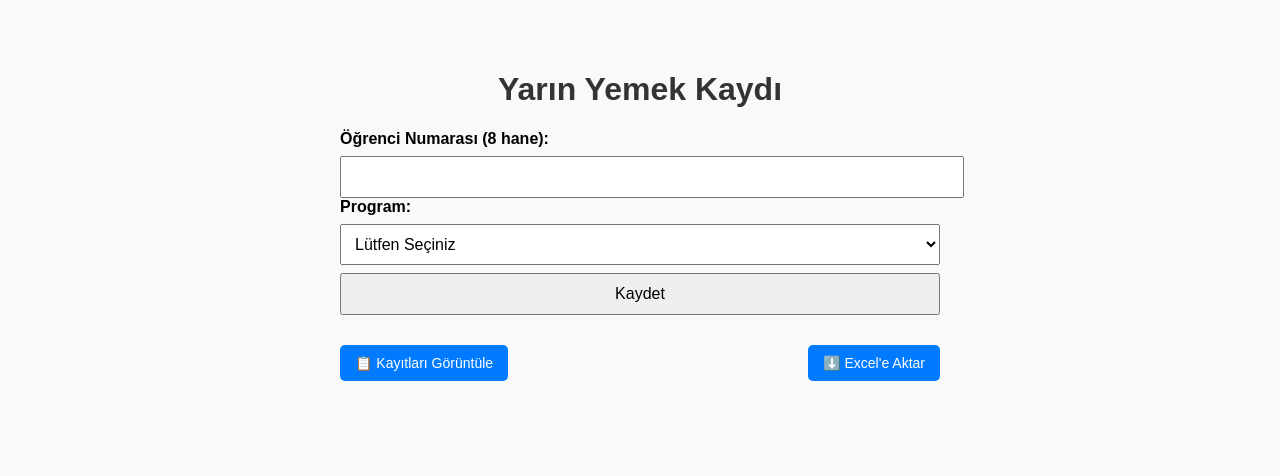
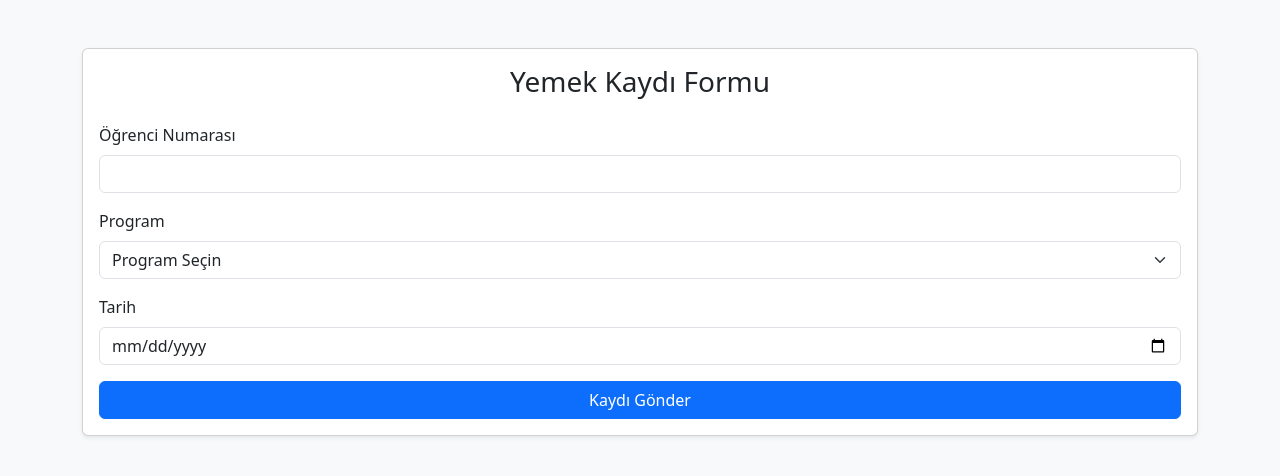
Before and after one commit to ydegerli123-ctrl/yemek-kayit, a Flask app: page / in a window 1280 px wide. Shown: the top 476 px of the page. Run offline with Flask 3, Linux system fonts and the light colour scheme.

Commit message:
Update index.html

```diff
--- a/templates/index.html
+++ b/templates/index.html
@@ -3,96 +3,48 @@
 <head>
     <meta charset="UTF-8">
     <title>Yemek Kaydı</title>
-    <style>
-        body {
-            font-family: Arial, sans-serif;
-            max-width: 600px;
-            margin: 30px auto;
-            padding: 20px;
-            background-color: #f9f9f9;
-        }
+    <meta name="viewport" content="width=device-width, initial-scale=1">
+    <link
+      href="https://cdn.jsdelivr.net/npm/bootstrap@5.3.2/dist/css/bootstrap.min.css"
+      rel="stylesheet"
+    >
+</head>
+<body class="bg-light">
 
-        h1 {
-            text-align: center;
-            color: #333;
-        }
+    <div class="container mt-5">
+        <div class="card shadow-sm">
+            <div class="card-body">
+                <h3 class="card-title mb-4 text-center">Yemek Kaydı Formu</h3>
 
-        label {
-            font-weight: bold;
-        }
+                {% if success %}
+                    <div class="alert alert-success" role="alert">
+                        Kayıt başarıyla alındı.
+                    </div>
+                {% endif %}
 
-        input, select, button {
-            width: 100%;
-            padding: 10px;
-            margin-top: 8px;
-            font-size: 16px;
-        }
+                <form method="POST" action="/">
+                    <div class="mb-3">
+                        <label for="student_id" class="form-label">Öğrenci Numarası</label>
+                        <input type="text" class="form-control" id="student_id" name="student_id" required>
+                    </div>
+                    <div class="mb-3">
+                        <label for="program" class="form-label">Program</label>
+                        <select class="form-select" id="program" name="program" required>
+                            <option value="">Program Seçin</option>
+                            <option value="Sabah">Sabah</option>
+                            <option value="Öğle">Öğle</option>
+                            <option value="Akşam">Akşam</option>
+                        </select>
+                    </div>
+                    <div class="mb-3">
+                        <label for="date" class="form-label">Tarih</label>
+                        <input type="date" class="form-control" id="date" name="date" required>
+                    </div>
+                    <button type="submit" class="btn btn-primary w-100">Kaydı Gönder</button>
+                </form>
+            </div>
+        </div>
+    </div>
 
-        .message {
-            margin-top: 15px;
-            padding: 10px;
-            background-color: #e2f0cb;
-            border: 1px solid #a3c293;
-            color: #3b663d;
-            font-weight: bold;
-        }
-
-        .nav-links {
-            margin-top: 30px;
-            display: flex;
-            justify-content: space-between;
-        }
-
-        .nav-links a {
-            text-decoration: none;
-            background-color: #007BFF;
-            color: white;
-            padding: 10px 15px;
-            border-radius: 5px;
-            font-size: 14px;
-        }
-
-        @media (max-width: 500px) {
-            .nav-links {
-                flex-direction: column;
-                gap: 10px;
-            }
-
-            .nav-links a {
-                text-align: center;
-            }
-        }
-    </style>
-</head>
-<body>
-    <h1>Yarın Yemek Kaydı</h1>
-
-    <form method="POST">
-        <label for="student_id">Öğrenci Numarası (8 hane):</label>
-        <input type="text" id="student_id" name="student_id" pattern="\d{8}" required>
-
-        <label for="program">Program:</label>
-        <select name="program" id="program" required>
-            <option value="">Lütfen Seçiniz</option>
-            <option value="Fizyoterapi 1. Sınıf">Fizyoterapi 1. Sınıf</option>
-            <option value="Fizyoterapi 2. Sınıf">Fizyoterapi 2. Sınıf</option>
-            <option value="Fizyoterapi 3. Sınıf">Fizyoterapi 3. Sınıf</option>
-            <option value="Ergoterapi 1. Sınıf">Ergoterapi 1. Sınıf</option>
-            <option value="Ergoterapi 2. Sınıf">Ergoterapi 2. Sınıf</option>
-            <option value="Hemşirelik">Hemşirelik</option>
-        </select>
-
-        <input type="hidden" name="date" value="{{ date }}">
-        <button type="submit">Kaydet</button>
-    </form>
-
-    {% if mesaj %}
-        <div class="message">{{ mesaj }}</div>
-    {% endif %}
-
-    <div class="nav-links">
-        <a href="/kayitlar">📋 Kayıtları Görüntüle</a>
-        <a href="/csv">⬇️ Excel'e Aktar</a>
-    </div>
 </body>
 </html>
```
